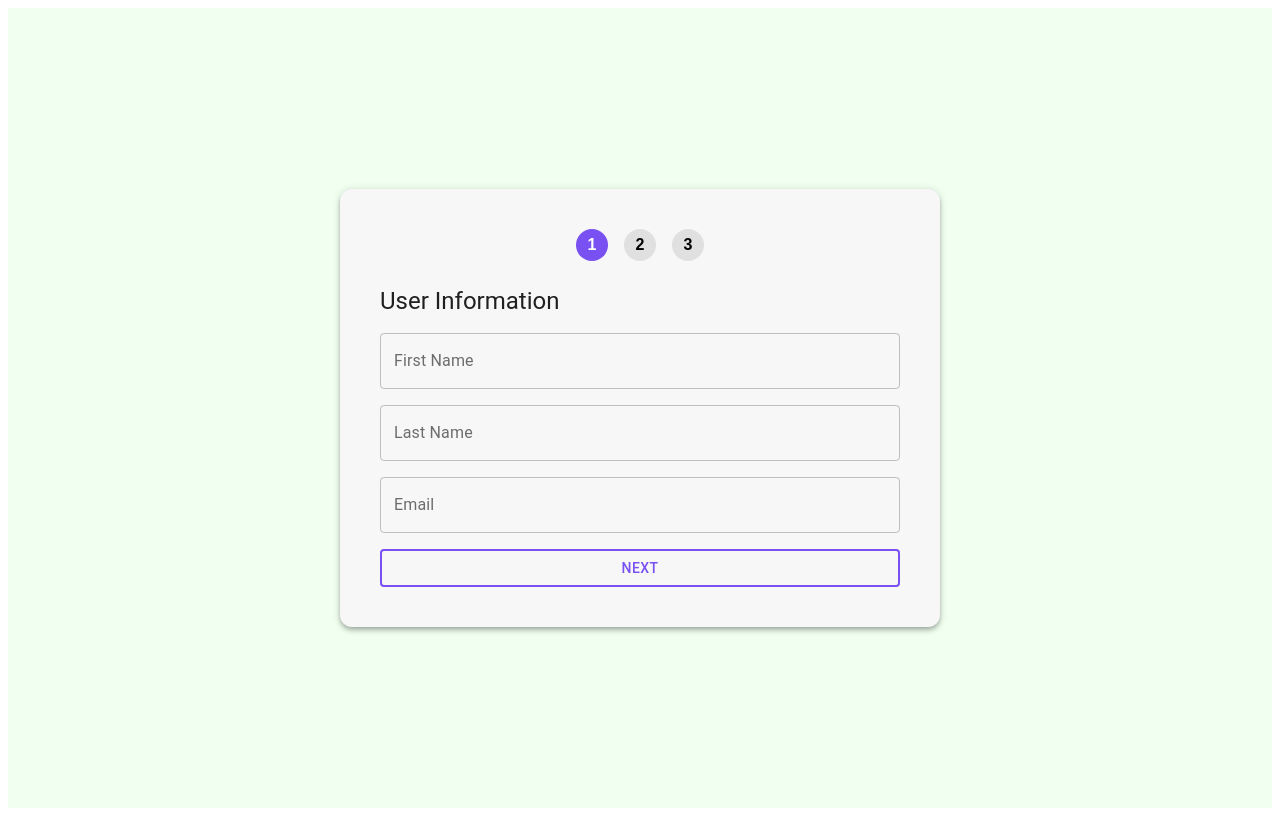
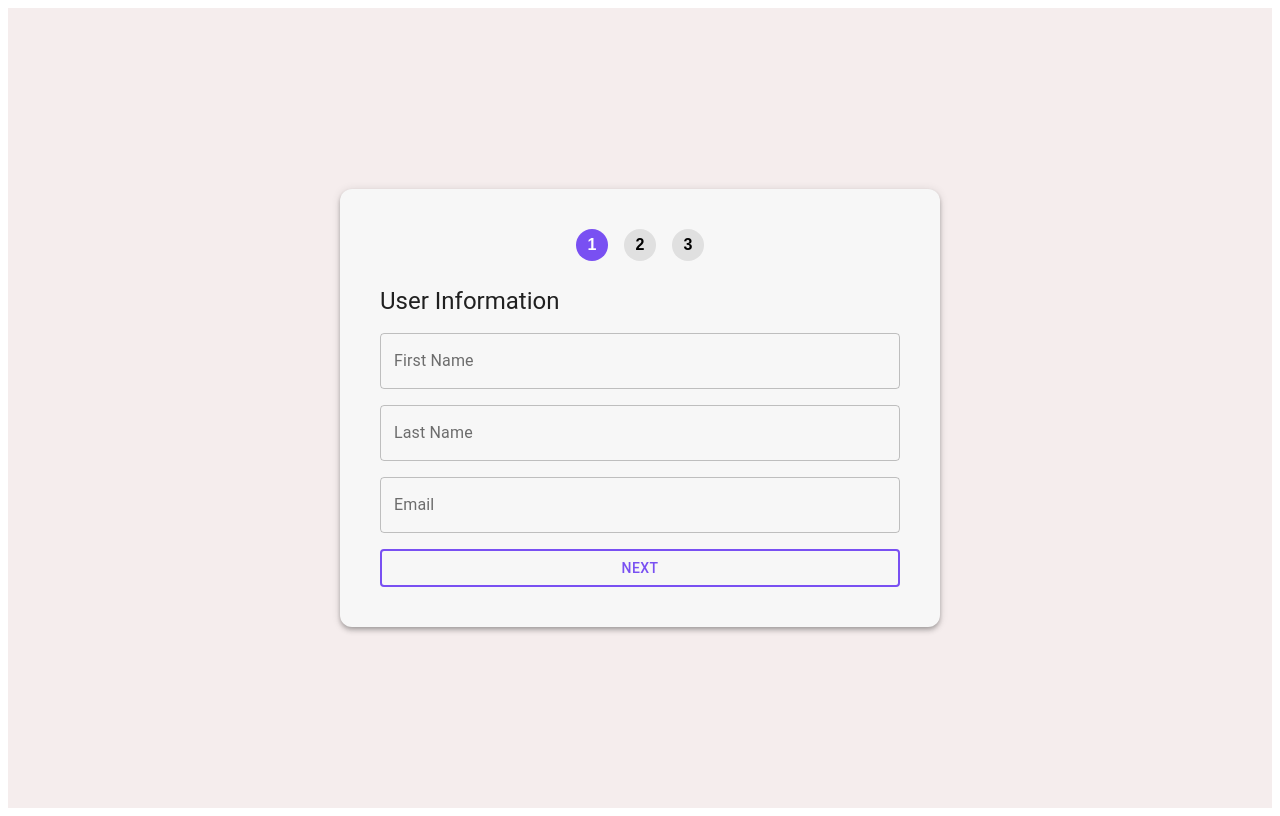
Before and after one commit to lampros99/react-register-form, a React (Create React App) app: page / in a window 1280 px wide. Built offline with nearby package versions, Linux system fonts and the light colour scheme; some icons are missing.

Commit message:
changes: bgcolor -> #F5EDED in App.js

```diff
--- a/src/App.js
+++ b/src/App.js
@@ -13,7 +13,7 @@ export default function App() {
         display: "flex",
         alignItems: "center",
         justifyContent: "center",
-        bgcolor: "honeydew",
+        bgcolor: "#F5EDED",
         color:"#7250f2",
         px: 2,
       }}
```
